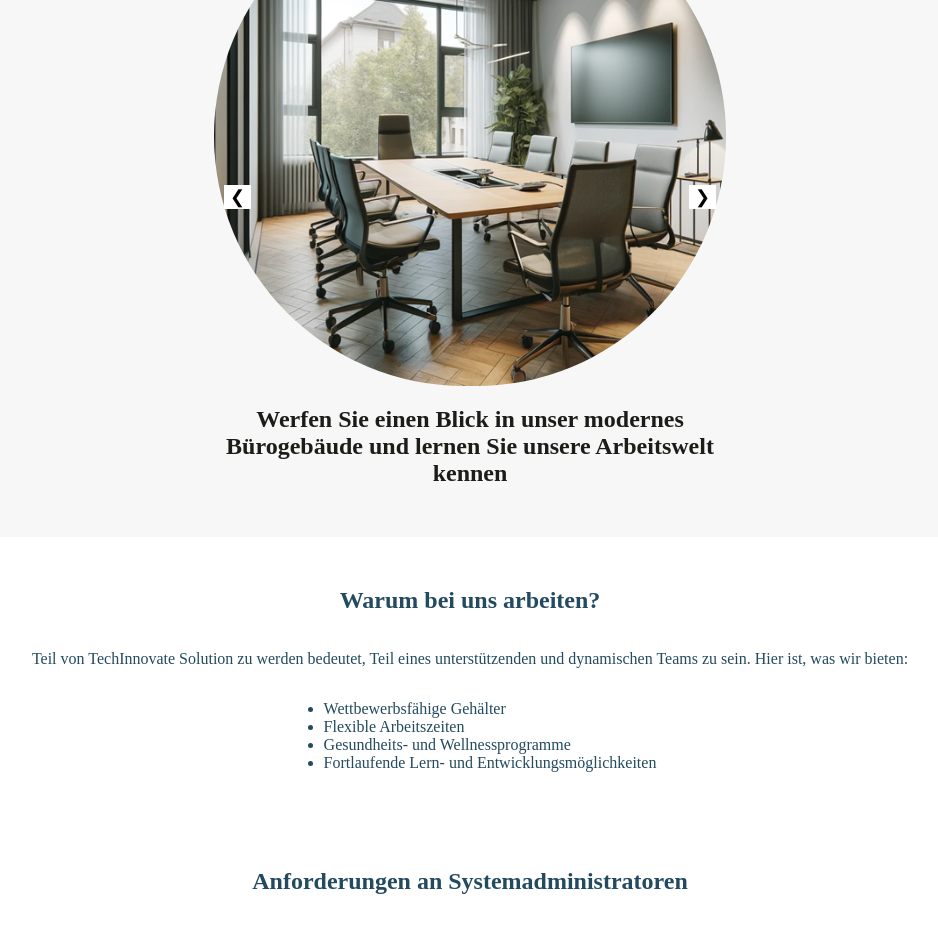
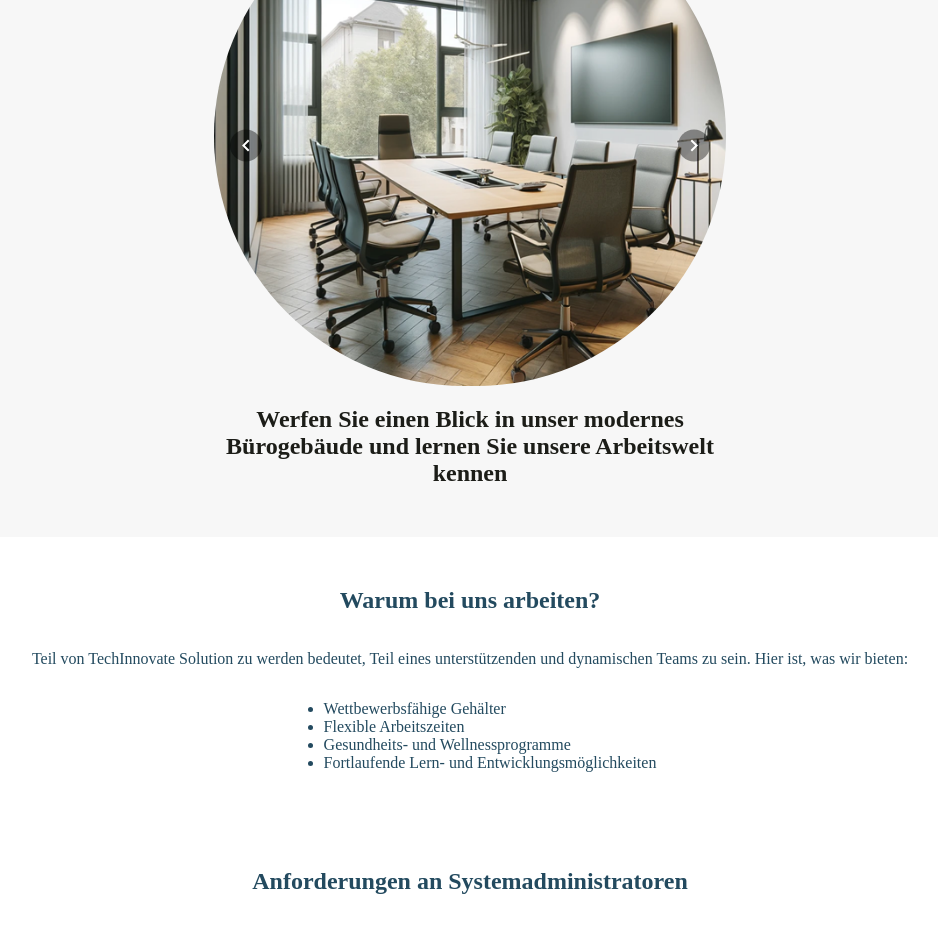
Before and after one commit to Jonasph7/nuxt_web_engineering, a Nuxt app: page / in a window 1280 px wide. Shown: the part 880-1806 px from the top of the page, without its empty margins (170-1108 px from the left). Built offline with nearby package versions, Linux system fonts and the light colour scheme.

Commit message:
Bessere Slideshow Knöpfe

```diff
--- a/pages/index.vue
+++ b/pages/index.vue
@@ -19,12 +19,19 @@
         <div class="slides" :style="{ 'transform': 'translateX(' + (-currentSlide * 100) + '%)' }">
           <div class="slide" v-for="(image, index) in images" :key="index" :style="{ backgroundImage: 'url(' + image + ')' }"></div>
         </div>
-    <button class="prev" @click="prevSlide">❮</button>
-    <button class="next" @click="nextSlide">❯</button>
+        <button class="prev" @click="prevSlide">
+          <svg class="arrow-icon" xmlns="http://www.w3.org/2000/svg" width="24" height="24" viewBox="0 0 24 24">
+            <path d="M15.41 7.41L14 6l-6 6 6 6 1.41-1.41L10.83 12z" />
+          </svg>
+        </button>
+        <button class="next" @click="nextSlide">
+          <svg class="arrow-icon" xmlns="http://www.w3.org/2000/svg" width="24" height="24" viewBox="0 0 24 24">
+            <path d="M8.59 16.59L10 18l6-6-6-6-1.41 1.41L13.17 12z" />
+          </svg>
+        </button>
         <h2>Werfen Sie einen Blick in unser modernes Bürogebäude und lernen Sie unsere Arbeitswelt kennen</h2>
       </div>
     </div>
-
 
     <section id="benefits">
       <h2>Warum bei uns arbeiten?</h2>
@@ -49,21 +56,16 @@
       </ul>
     </section>
 
-
-
     <section id="bewerbung">
       <h2>Bereit für neue Herausforderungen? Jetzt bewerben und Teil unseres Teams werden!</h2>
       <button @click="navigateToQualificationForm" class="button-home-styling">JETZT BEWERBEN!</button>
     </section>
-
   </div>
 </template>
 
 <script>
 export default {
   name: "Home",
-
-
   data() {
     return {
       images: [
@@ -81,7 +83,7 @@ export default {
     startSlideshow() {
       setInterval(() => {
         this.nextSlide();
-      }, 6000); // Wechselt die Slides alle 3 Sekunden
+      }, 6000); // Wechselt die Slides alle 6 Sekunden
     },
     nextSlide() {
       this.currentSlide = (this.currentSlide + 1) % this.images.length;
@@ -148,26 +150,45 @@ export default {
 
 .slide {
   flex: 0 0 100%;
-  height: 500px; /* Höhe Ihrer Wahl */
+  height: 500px;
   background-size: cover;
   background-position: center;
   border-radius: 500px;
   object-fit: cover;
 }
 
+.arrow-icon {
+  fill: white;
+  width: 24px;
+  height: 24px;
+  transition: all 0.2s ease-in-out;
+  background-color: rgba(0, 0, 0, 0.4);
+  border-radius: 50%;
+  padding: 4px;
+}
+
+.arrow-icon:hover {
+  transform: scale(1.1);
+  background-color: rgba(0, 0, 0, 0.6);
+}
+
 button.prev,
 button.next {
   position: absolute;
-  top: 50%;
+  top: 42%;
   transform: translateY(-50%);
-  background-color: #fff;
+  background-color: transparent;
   border: none;
-  font-size: 18px;
   cursor: pointer;
 }
 
-button.prev { left: 10px; }
-button.next { right: 10px; }
+button.prev {
+  left: 10px;
+}
+
+button.next {
+  right: 10px;
+}
 
 #benefits {
   display: flex;
```
Lines whose indentation alone changed are shown as unchanged.
